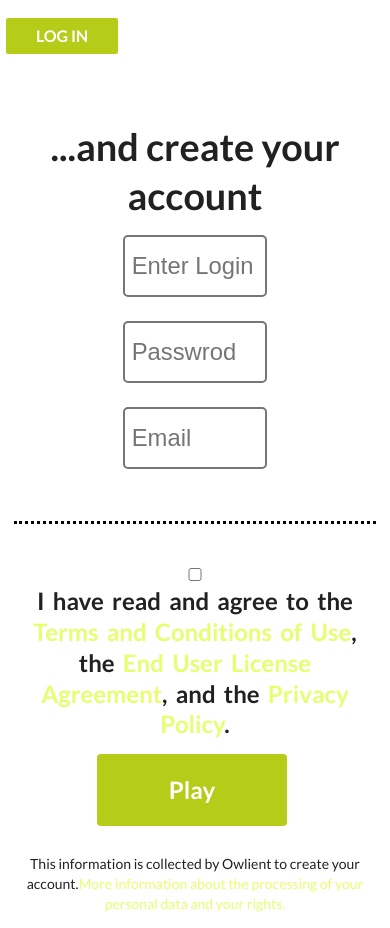
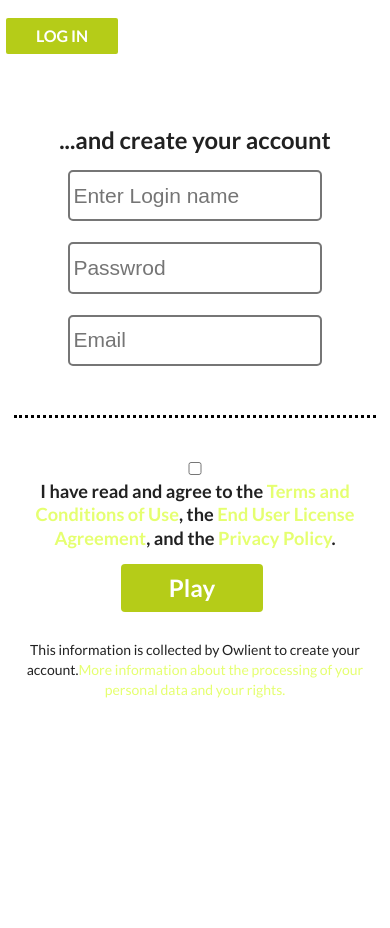
Before and after one commit to lalaantika/loginpage, an Angular app in the folder class-login-project/: page / in a window 390 px wide. After the commit the page ends 844 px from the top, so only its background shows below. Built offline with nearby package versions, Linux system fonts and the light colour scheme.

Commit message:
media query added

```diff
--- a/class-login-project/src/app/sign-up/sign-up.component.css
+++ b/class-login-project/src/app/sign-up/sign-up.component.css
@@ -40,3 +40,25 @@ h2 {
 #more-info {
     font-size: 1em;
 }
+
+
+@media screen and (max-width: 767px) {
+    h1 {
+        font-size: 1.7em;
+    }
+
+    h2 {
+        word-spacing: normal;
+        font-size: 1.3em;
+    }
+
+    input {
+        font-size: 1.5em;
+        padding: .55em .15em;
+        width: 70%;
+    }
+
+    button.submit {
+        padding: .5em 2em;
+    }
+}
```
